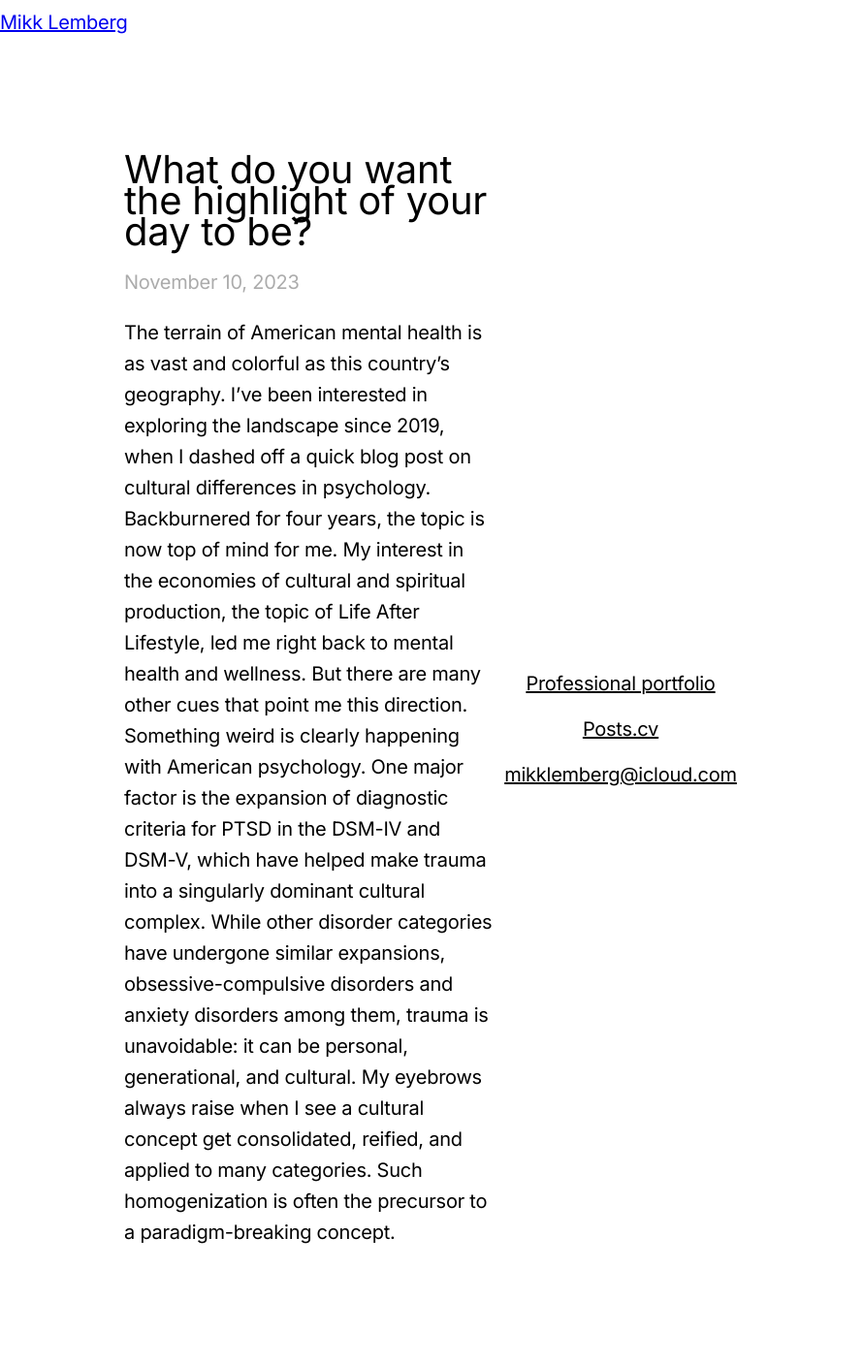
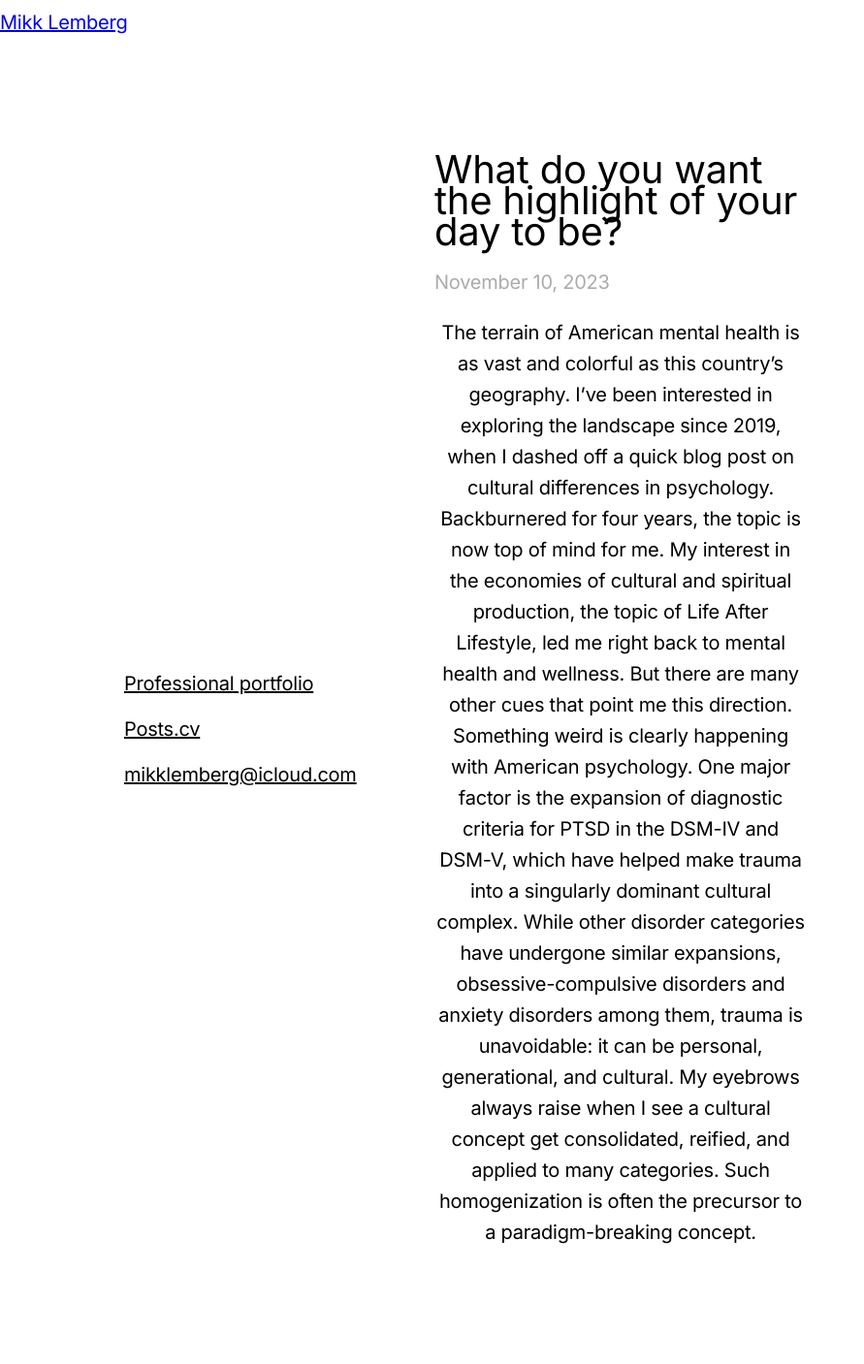
Before and after one commit to mikklemberg/My-personal-notes, a Jekyll site: the page built from _posts/2023-11-11-my-first-post.md, in a window 1280 px wide. Shown: the whole page at 97% size, without its empty margins (0-891 px from the left). Built offline with Jekyll 4.4.1, drawn with Linux system fonts in a browser that asks for light colours.

Commit message:
Update style.css

```diff
--- a/assets/css/style.css
+++ b/assets/css/style.css
@@ -10,90 +10,91 @@
 body, h1, h2, h3, h4, h5, h6, p, a {
     font-family: 'Inter', sans-serif;
     letter-spacing: -0.24px;
-    font-weight: 400; /* Text weight set to 400 */
-    font-size: 20px; /* Text size set to 20px */
-    line-height: 32px; /* Line height set to 32px */
+    font-weight: 400;
+    font-size: 20px;
+    line-height: 32px;
 }
 
 /* Main container style */
 .container {
-    padding: 4em 10%; /* Adjust the padding as needed */
-    max-width: 640px; /* Maximum page width set to 640px */
+    padding: 4em 10%;
+    max-width: 640px;
+    margin: 0 auto; /* Center the content horizontally */
 }
 
 /* Header styles */
 .header {
-    text-align: left; /* Align to the left */
-    margin-bottom: 2em; /* Space below the header */
+    text-align: left;
+    margin-bottom: 2em;
 }
 
 .header h1 {
-    font-size: 2em; /* Adjust the size as needed */
-    font-weight: 400; /* Text weight set to 400 */
-    margin-bottom: 0.5em; /* Space below the site title */
+    font-size: 2em;
+    font-weight: 400;
+    margin-bottom: 0.5em;
 }
 
 /* Post header styles */
 .post-header h1 {
-    font-size: 2em; /* Adjust the size as needed */
-    font-weight: 400; /* Text weight set to 400 */
-    margin-bottom: 0.5em; /* Space below the post title */
+    font-size: 2em;
+    font-weight: 400;
+    margin-bottom: 0.5em;
 }
 
 .post-header .meta {
-    color: rgba(0, 0, 0, 0.33); /* Lighter color for the date */
-    margin-bottom: 1em; /* Space below the meta information */
+    color: rgba(0, 0, 0, 0.33);
+    margin-bottom: 1em;
 }
 
 /* Post content styles */
 .post-content {
-    text-align: left; /* Align to the left */
-    margin-bottom: 2em; /* Space below the post */
+    text-align: center; /* Center the content */
+    margin-bottom: 2em;
 }
 
 /* Subheader within the post content */
 .post-content h2 {
-    font-size: 1.5em; /* Adjust the size as needed */
-    margin: 2em 0 1em; /* Space above and below subheaders */
+    font-size: 1.5em;
+    margin: 2em 0 1em;
 }
 
 /* Footer styles */
 .footer {
-    padding: 1em 10%; /* Padding around the footer content */
-    position: fixed; /* Fixed at the bottom */
-    bottom: 50px; /* Space from the bottom of the page */
+    padding: 1em 10%;
+    position: fixed;
+    bottom: 50px;
     left: 0;
-    width: 100%; /* Full width */
-    text-align: center; /* Center the text */
-    background: none; /* No background color for the footer */
+    width: 100%;
+    text-align: left; /* Left-align the footer content */
+    background: none;
 }
 
 .footer p {
-    color: #000; /* Text color set to #000 */
-    font-weight: 400; /* Text weight set to 400 */
-    font-size: 20px; /* Text size set to 20px */
-    line-height: 32px; /* Line height set to 32px */
+    color: #000;
+    font-weight: 400;
+    font-size: 20px;
+    line-height: 32px;
 }
 
 .footer a {
-    color: #000; /* Text color set to #000 */
-    margin: 15px 0; /* Space between links */
-    text-decoration: underline; /* Underline links */
-    display: block; /* Display each link on a separate row */
+    color: #000;
+    margin: 15px 0;
+    text-decoration: underline;
+    display: block;
 }
 
 .footer a:hover {
-    color: #000; /* Hover color set to #000 */
-    text-decoration: underline; /* Underline on hover */
+    color: #000;
+    text-decoration: underline;
 }
 
 /* Responsive adjustments */
 @media (max-width: 768px) {
     .container {
-        padding: 4em 5%; /* Reduced padding on smaller screens */
+        padding: 4em 5%;
     }
 
     .header, .post-header, .post-content, .footer {
-        text-align: left; /* Align to the left */
+        text-align: left;
     }
 }
```
